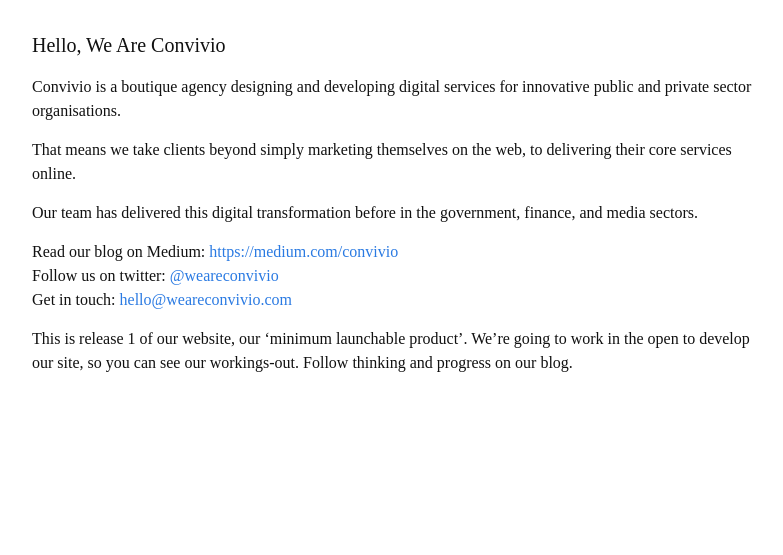
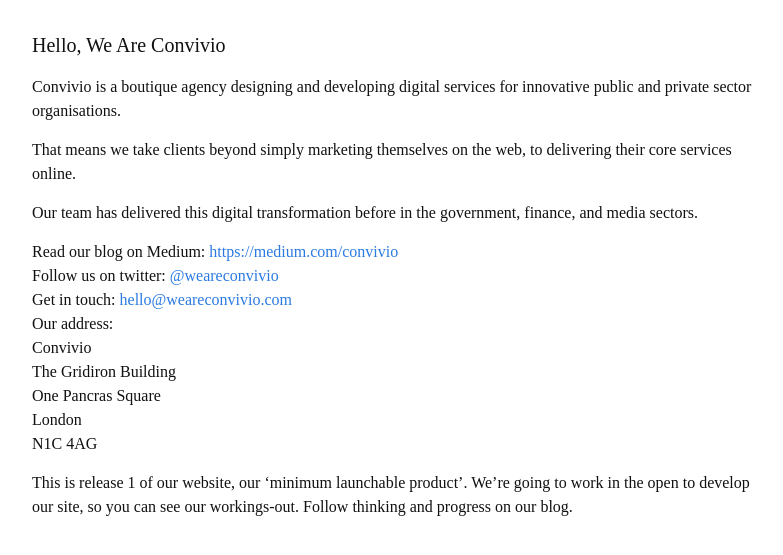
Before and after one commit to crablab/Convivio-Site, a Jekyll site: the page built from index.md, in a window 1280 px wide. Shown: the top 555 px of the page, without its empty margins (238-1021 px from the left). Built offline with Jekyll 4.4.1, drawn with Linux system fonts in a browser that asks for light colours.

Commit message:
Added address

```diff
--- a/index.md
+++ b/index.md
@@ -11,6 +11,12 @@
 
 Read our blog on Medium: [https://medium.com/convivio](https://medium.com/convivio)<br />
 Follow us on twitter: [@weareconvivio](https://twitter.com/weareconvivio)<br />
-Get in touch: <hello@weareconvivio.com>
+Get in touch: <hello@weareconvivio.com><br />
+Our address:<br />
+Convivio<br />
+The Gridiron Building<br />
+One Pancras Square<br />
+London<br />
+N1C 4AG
 
 This is release 1 of our website, our ‘minimum launchable product’. We’re going to work in the open to develop our site, so you can see our workings-out. Follow thinking and progress on our blog.
```
